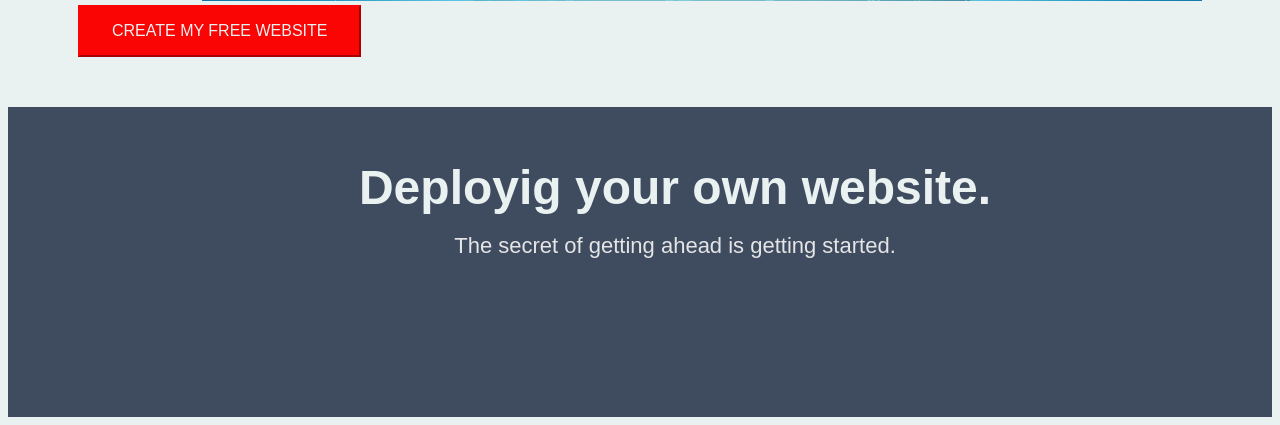
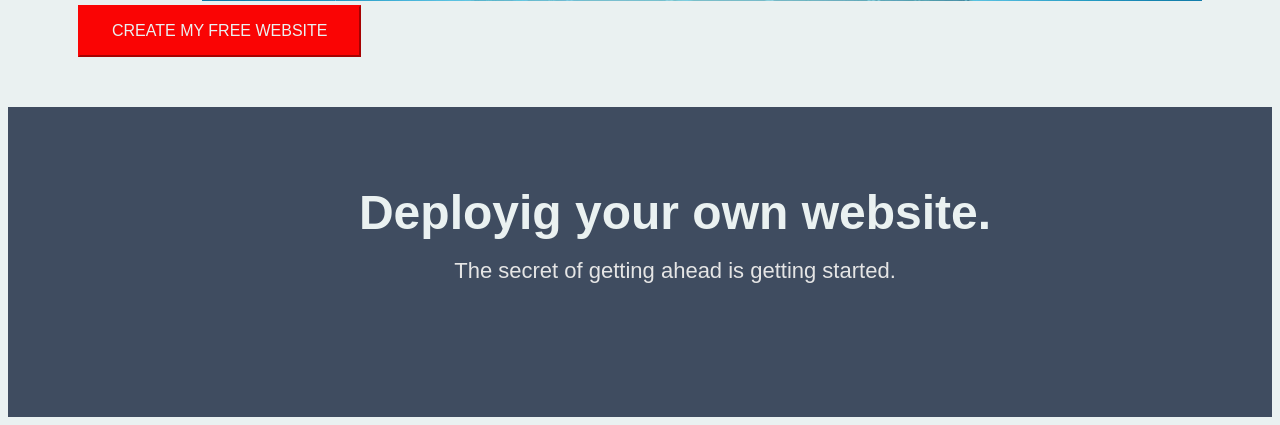
Before and after one commit to SasmiGurung/GeneseInternTask, a Django app: page / in a window 1280 px wide; the page is wider, and only the part inside the window is pictured. Shown: the part 588-1013 px from the top of that part. Run offline with Django 3.2, Linux system fonts and the light colour scheme.

Commit message:
(refactor): Update home.html file

```diff
--- a/geneseapp/geneseintern/templates/home.html
+++ b/geneseapp/geneseintern/templates/home.html
@@ -63,8 +63,8 @@
         }
 
         .p3 {
+            padding-top: 25px;
             color: #EAF1F1;
-            text-align: center;
             margin-left: 70px;
             font-size: 48px;
             font-weight: bold;
@@ -73,7 +73,6 @@
         .p4 {
             margin-top: -30px;
             color: #E5E5E5;
-            text-align: center;
             padding-bottom: 30px;
             margin-left: 70px;
             font-size: 22px;
@@ -81,6 +80,7 @@
         }
 
         .div-fot {
+            text-align: center;
             height: 300px;
             margin-top: 50px;
             padding: 5px;
```
